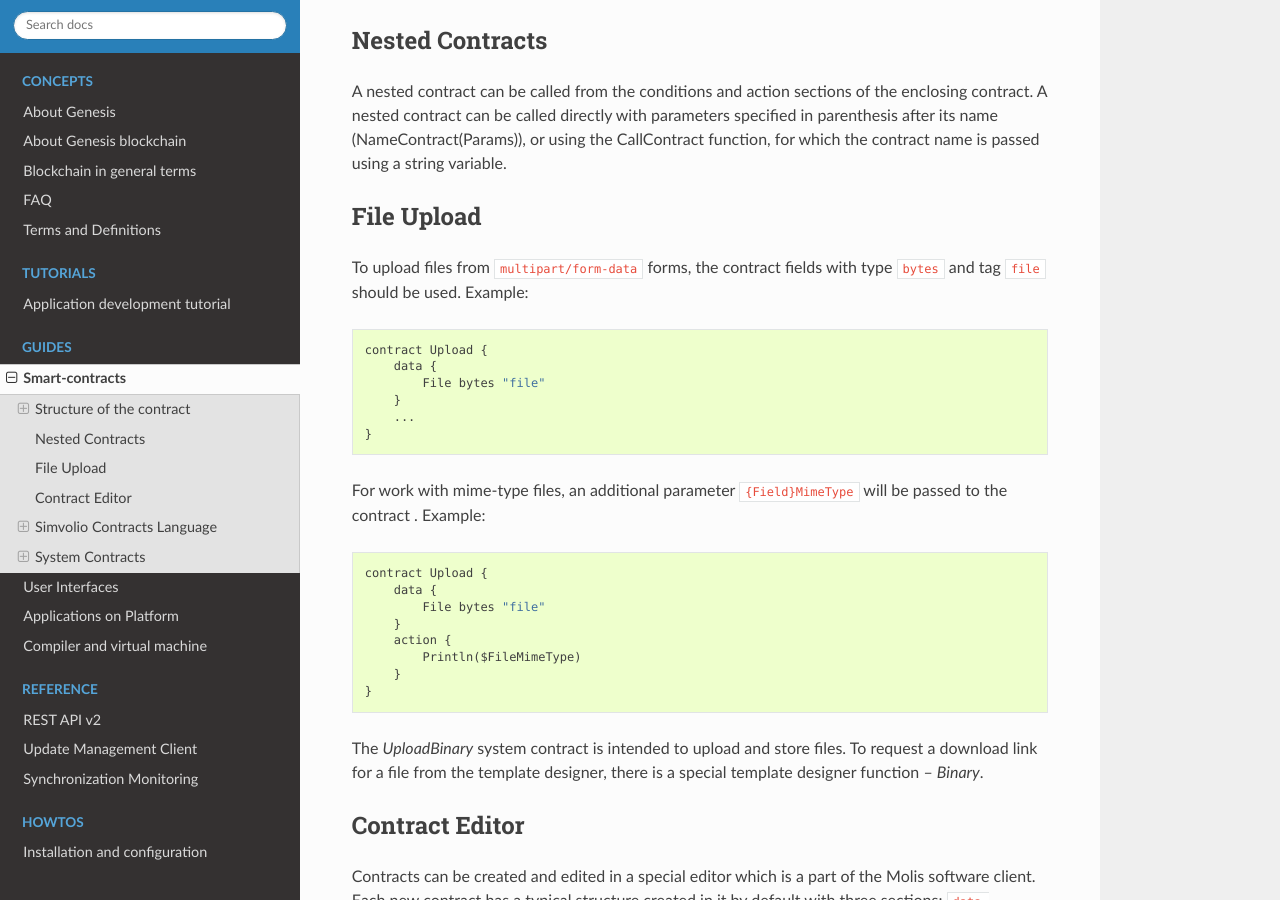
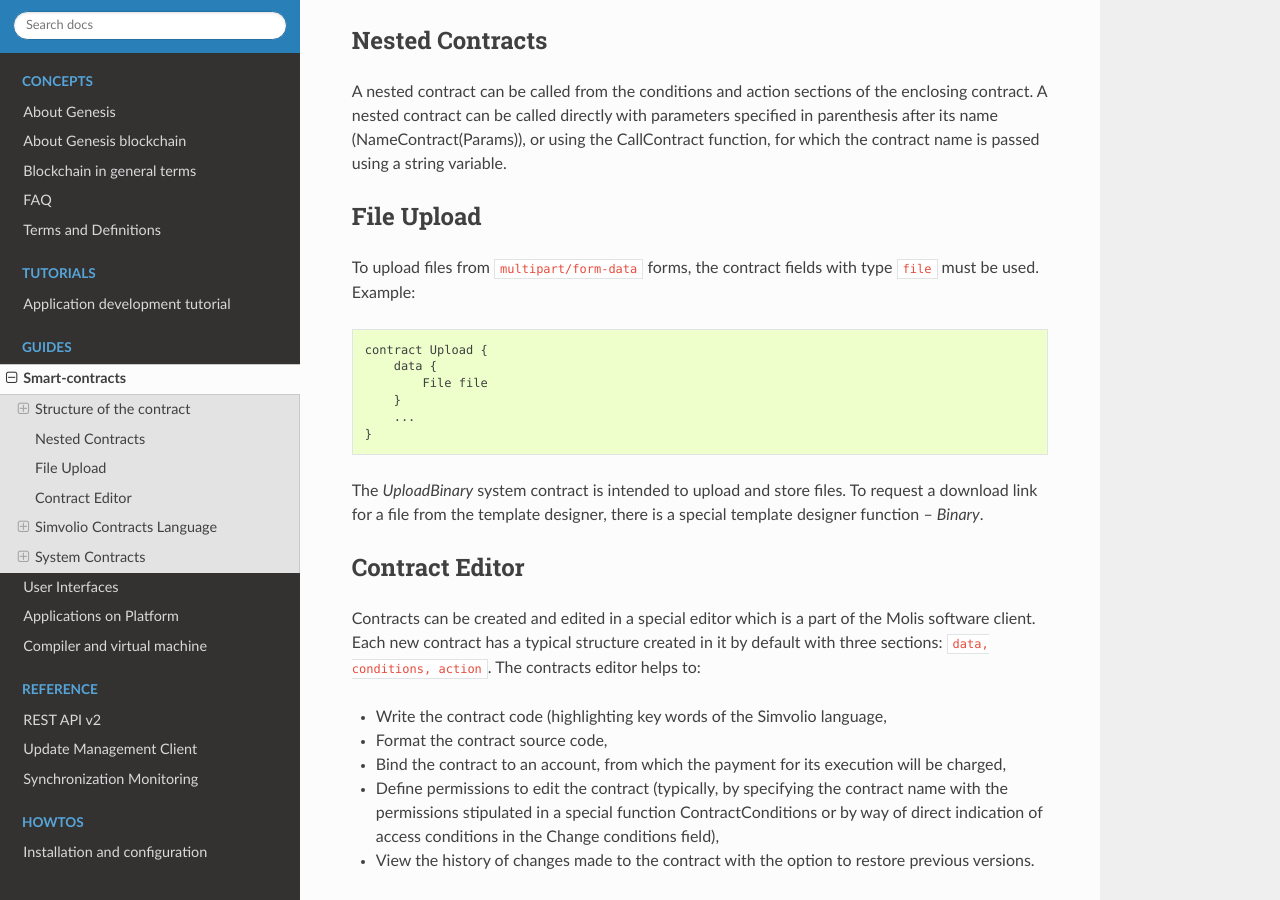
Before and after one commit to AplaProject/apla-docs-en, a Sphinx documentation site: the page built from source/topics/script.rst, in a window 1280 px wide and 900 px high, scrolled down 3695 px. Built offline with Sphinx 7.4.7 and the Read the Docs theme 2.0.0, drawn with Linux system fonts in a browser that asks for light colours.

Commit message:
File upload description update

```diff
--- a/source/topics/script.rst
+++ b/source/topics/script.rst
@@ -141,28 +141,15 @@ A nested contract can be called from the conditions and action sections of the e
 File Upload
 ===========
 
-To upload files from ``multipart/form-data`` forms, the contract fields with type ``bytes`` and tag ``file`` should be used. Example:
+To upload files from ``multipart/form-data`` forms, the contract fields with type ``file`` must be used. Example:
 
 .. code:: js
 
     contract Upload {
         data {
-            File bytes "file"
+            File file
         }
         ...
-    }
-
-For work with mime-type files, an additional parameter ``{Field}MimeType`` will be passed to the contract . Example:
-
-.. code:: js
-
-    contract Upload {
-        data {
-            File bytes "file"
-        }
-        action {
-            Println($FileMimeType)
-        }
     }
 
 The `UploadBinary` system contract is intended to upload and store files.
```
